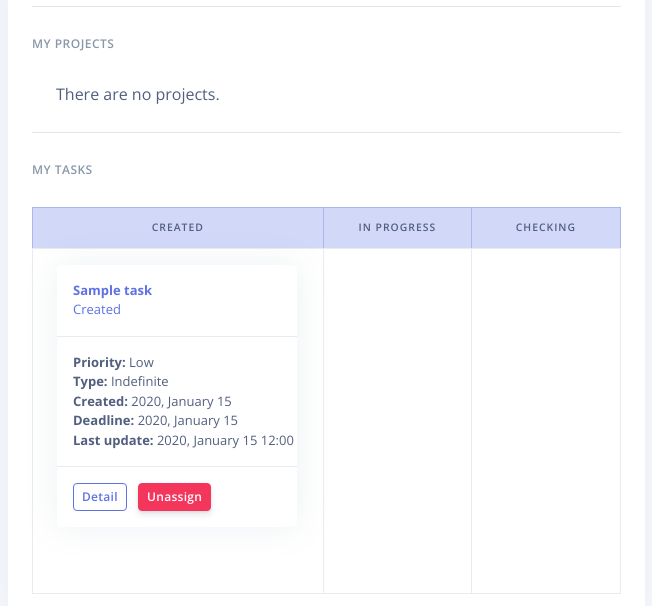
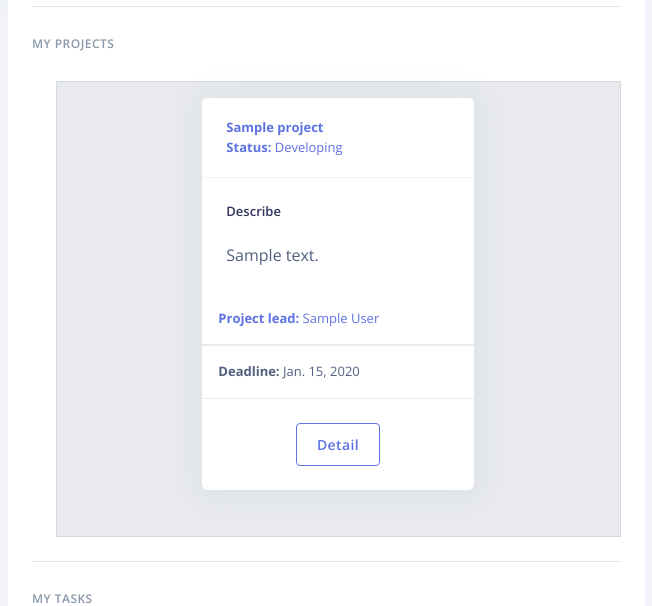
Before and after one commit to AlexGrytsai/ProjectManegerSystem, a Django app: page /accounts/profile/1/ in a window 1280 px wide. Shown: the part 799-1405 px from the top of the page, without its empty margins (272-924 px from the left). Run offline with Django 5.2, Linux system fonts and the light colour scheme; a user stored in the database is signed in; tables that the repository leaves empty hold one stand-in row (values such as "Sample post"); grey boxes marked "Sample" are stand-in pictures; parts of the project's set-up code (start-up, migrations or seed data) failed here and were passed over; some libraries are stand-ins or nearby versions.

Commit message:
changed projects -> worker.workers_projects.all in profile.html

```diff
--- a/templates/registration/profile.html
+++ b/templates/registration/profile.html
@@ -201,14 +201,14 @@
             <!-- Description -->
             <h6 class="heading-small text-muted mb-4">My projects</h6>
             <div class="pl-lg-4">
-              {% if projects %}
+              {% if worker.workers_projects.all %}
                 <table class="table table-bordered mt-4">
                   <thead>
                   <tr style="width: 20rem"></tr>
                   </thead>
                   <tbody class="table-group-divider">
                   <tr class="table-light">
-                    {% for project in projects %}
+                    {% for project in worker.workers_projects.all %}
                       <td>
                         {% include 'includes/project_card_profile.html' %}
                       </td>
```
